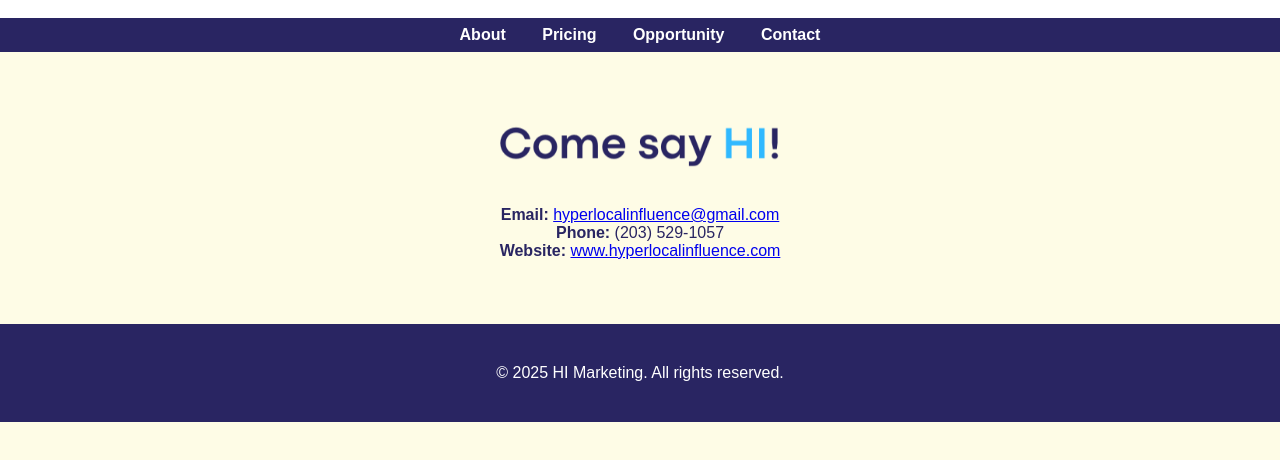
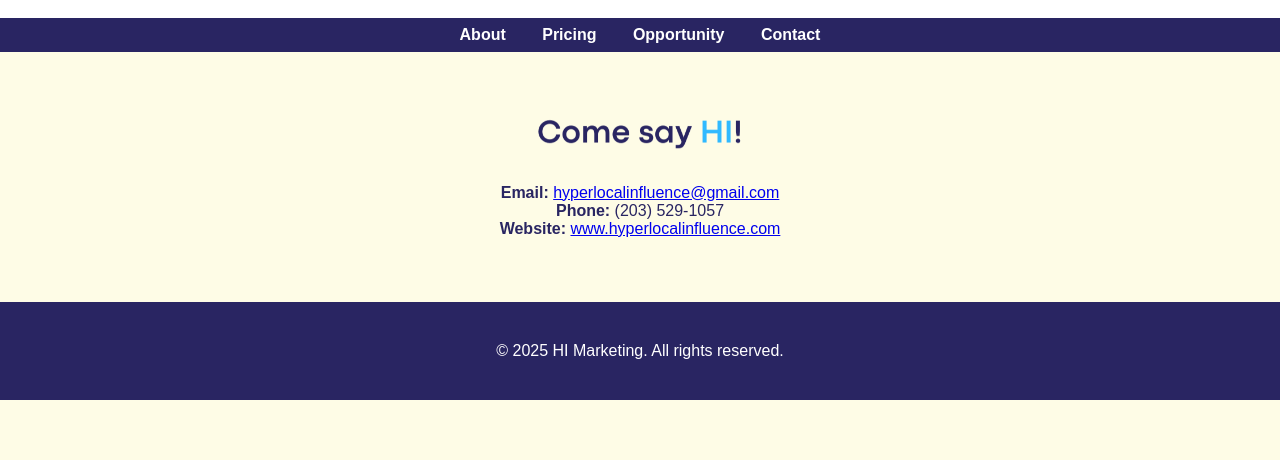
Before and after one commit to hyperlocalinfluence/hyperlocalinfluence, a plain HTML site: page contact.html in a window 1280 px wide. Shown: the part 208-668 px from the top of the page. Drawn offline with Linux system fonts and the light colour scheme.

Commit message:
Update contact.html

```diff
--- a/contact.html
+++ b/contact.html
@@ -22,7 +22,7 @@
 <section class="section">
   <img src="Copy of HI BUSINESS PLAN (4).png"
        alt="HI Contact Information"
-       style="max-width:100%; height:auto; display:block; margin:0 auto 1.5rem;">
+       style="max-width:800px; height:auto; display:block; margin:0 auto 1.5rem;">
 
   <p style="text-align:center;">
     <strong>Email:</strong> <a href="mailto:hyperlocalinfluence@gmail.com">hyperlocalinfluence@gmail.com</a><br>
```
